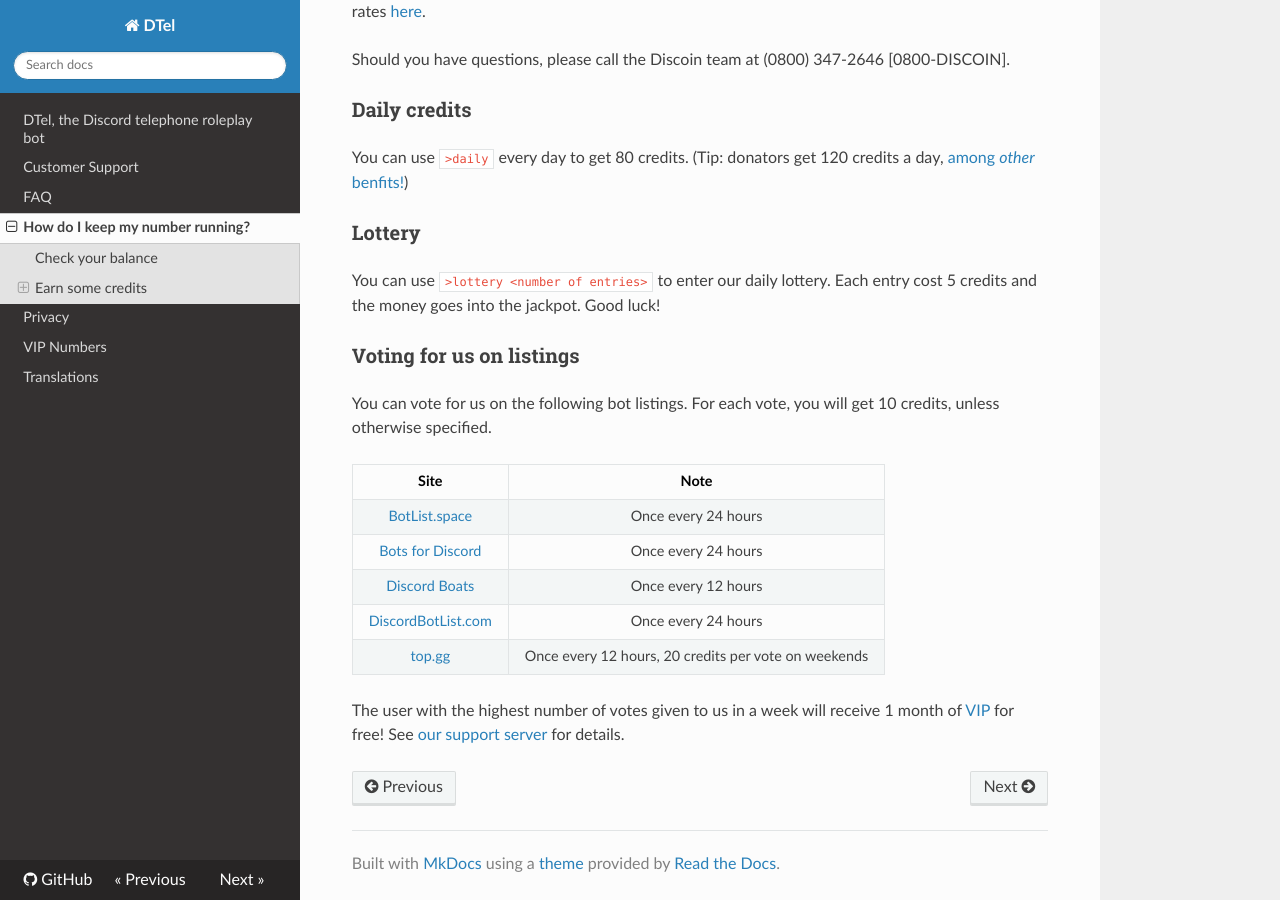
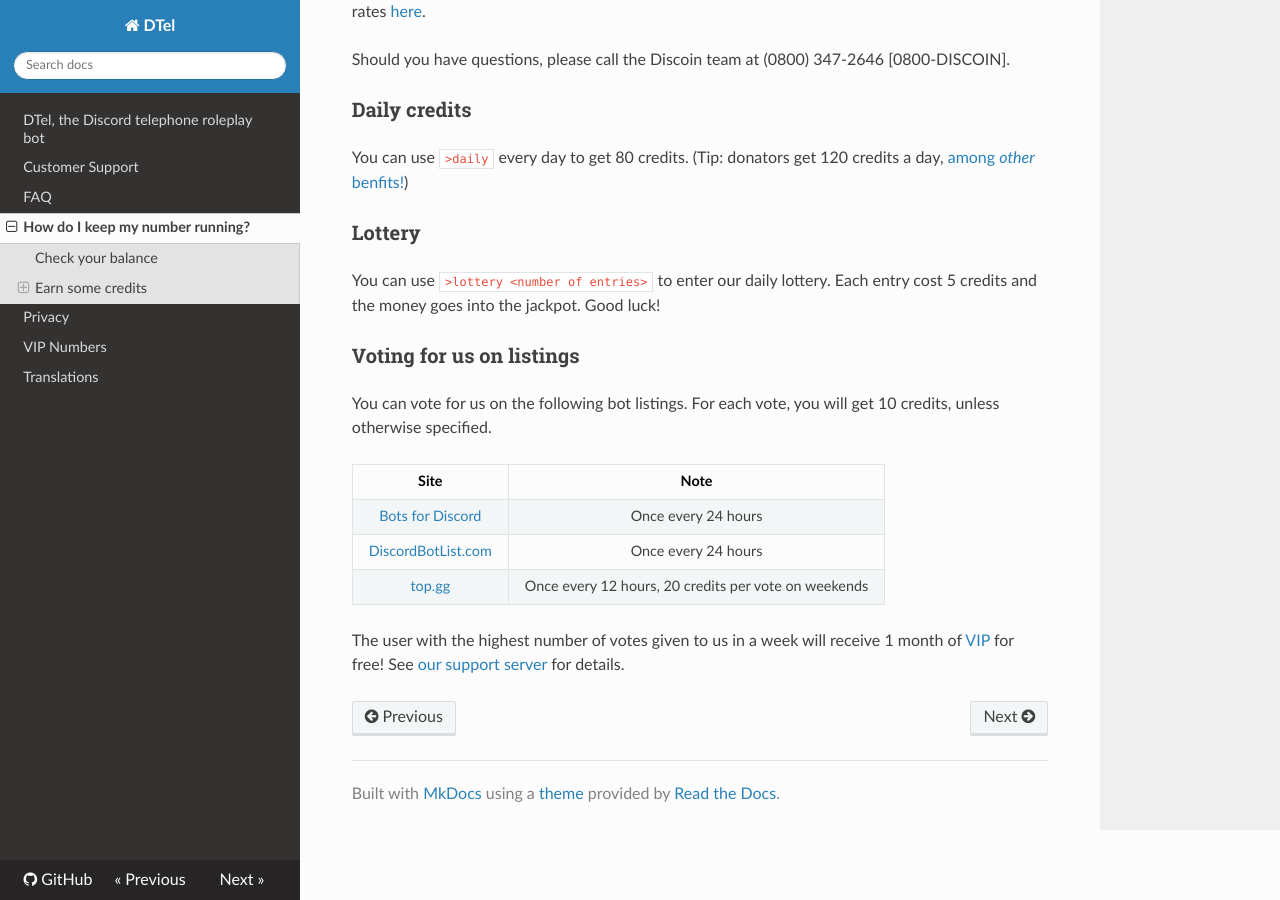
Before and after one commit to DTel-HQ/readthedocs, an MkDocs documentation site: the page built from docs/Payment.md, in a window 1280 px wide and 900 px high, scrolled down 685 px. Built offline with MkDocs 1.6.1, drawn with Linux system fonts in a browser that asks for light colours; nearby versions of some CDN libraries.

Commit message:
Removed Disconinued Botlists
These botslists discontinued their service.

```diff
--- a/docs/Payment.md
+++ b/docs/Payment.md
@@ -24,9 +24,7 @@ You can vote for us on the following bot listings. For each vote, you will get 1
 
 | Site | Note |
 | :--: | :--: |
-| [BotList.space](https://botlist.space/bot/377609965554237453) | Once every 24 hours |
 | [Bots for Discord](https://botsfordiscord.com/bots/377609965554237453/vote) | Once every 24 hours |
-| [Discord Boats](https://discord.boats/bot/377609965554237453/vote) | Once every 12 hours |
 | [DiscordBotList.com](https://discordbotlist.com/bots/377609965554237453/upvote) | Once every 24 hours |
 | [top.gg](https://top.gg/bot/377609965554237453/vote) | Once every 12 hours, 20 credits per vote on weekends |
 
```
